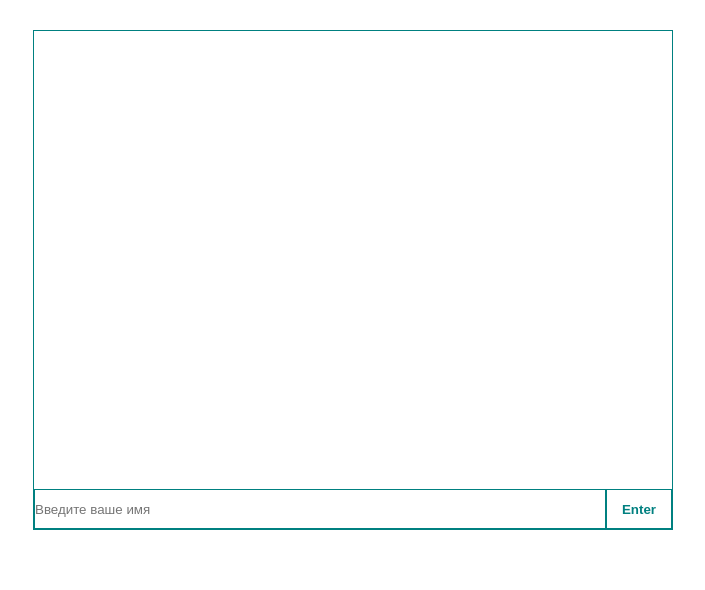
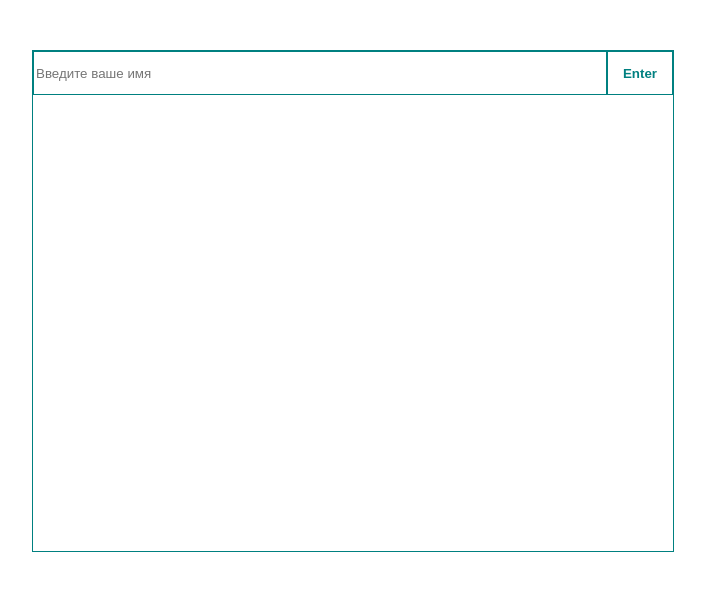
Before and after one commit to It-Shu/chat, a React (Create React App) app: page / in a window 1280 px wide. Shown: the top 590 px of the page, without its empty margins (287-992 px from the left). Built offline with nearby package versions, Linux system fonts and the light colour scheme.

Commit message:
css for messages

```diff
--- a/src/add.css
+++ b/src/add.css
@@ -1,27 +1,27 @@
-* {
-    /*margin: 0;*/
-    padding: 0;
-    box-sizing: border-box;
-    margin: auto;
-}
+/** {*/
+/*    !*margin: 0;*!*/
+/*    padding: 0;*/
+/*    box-sizing: border-box;*/
+/*    margin: auto;*/
+/*}*/
 
 .center {
-    display: flex;
-    justify-content: center;
-    height: 500px;
+    /*display: flex;*/
+    height: 100%;
+    min-height: 500px;
     width: 50%;
-    margin-top: 30px;
+    margin: 50px auto;
     border: 1px solid teal;
 }
 
 .form {
     /*padding: 10px;*/
-    width: 100%;
-    border-radius: 8px;
+    /*width: 100%;*/
+    /*border-radius: 8px;*/
     /*border: 2px solid teal;*/
     display: flex;
-    flex-direction: row;
-    margin-bottom: 0;
+    /*flex-direction: row;*/
+    /*margin-bottom: 10px;*/
     /*margin: 0 0 0 10px;*/
 }
 
@@ -44,28 +44,34 @@
     cursor: pointer;
 }
 
-.form button:focus, .form input:focus {
-    outline: none;
+
+.messages {
+    display: block;
 }
 
-.connection_message {
-    width: 400px;
-    text-align: center;
+.message_block {
+    justify-items: right;
 }
 
 .message {
+    display: block;
+    margin-left: auto;
     border: 1px solid #30b211;
     background-color: #45e721;
     border-radius: 8px;
+    width: 50%;
     padding: 15px;
     margin-top: 15px;
     margin-bottom: 15px;
+
 }
 
 .server_message {
     border: 1px solid #495b45;
     background-color: #3e483c;
     border-radius: 8px;
+    margin-right: auto;
+    width: 50%;
     color: #fff;
     padding: 15px;
     margin-top: 15px;
--- a/src/pages/AddMassage/AddMessage.tsx
+++ b/src/pages/AddMassage/AddMessage.tsx
@@ -72,14 +72,21 @@ const WebSock = () => {
 
     return (
         <div className="center">
+            {myMessages.map(m => m.username)}
             <div>
                 <div className="messages">
+                    <div className='message_block'>
                         {myMessages.map(mess =>
                             <div className="message">{mess.username}: {mess.message} {mess.time}</div>
                         )}
+                    </div>
+                    <div className='server_message_block'>
                         {serverMessages.map(mess =>
                             <div className="server_message">{mess.username}: {mess.message} {mess.time}</div>
                         )}
+                    </div>
+
+
                 </div>
                 <div className="form">
                     <input value={value} onChange={e => setValue(e.target.value)} type="text"/>
```
Lines whose indentation alone changed are shown as unchanged.
